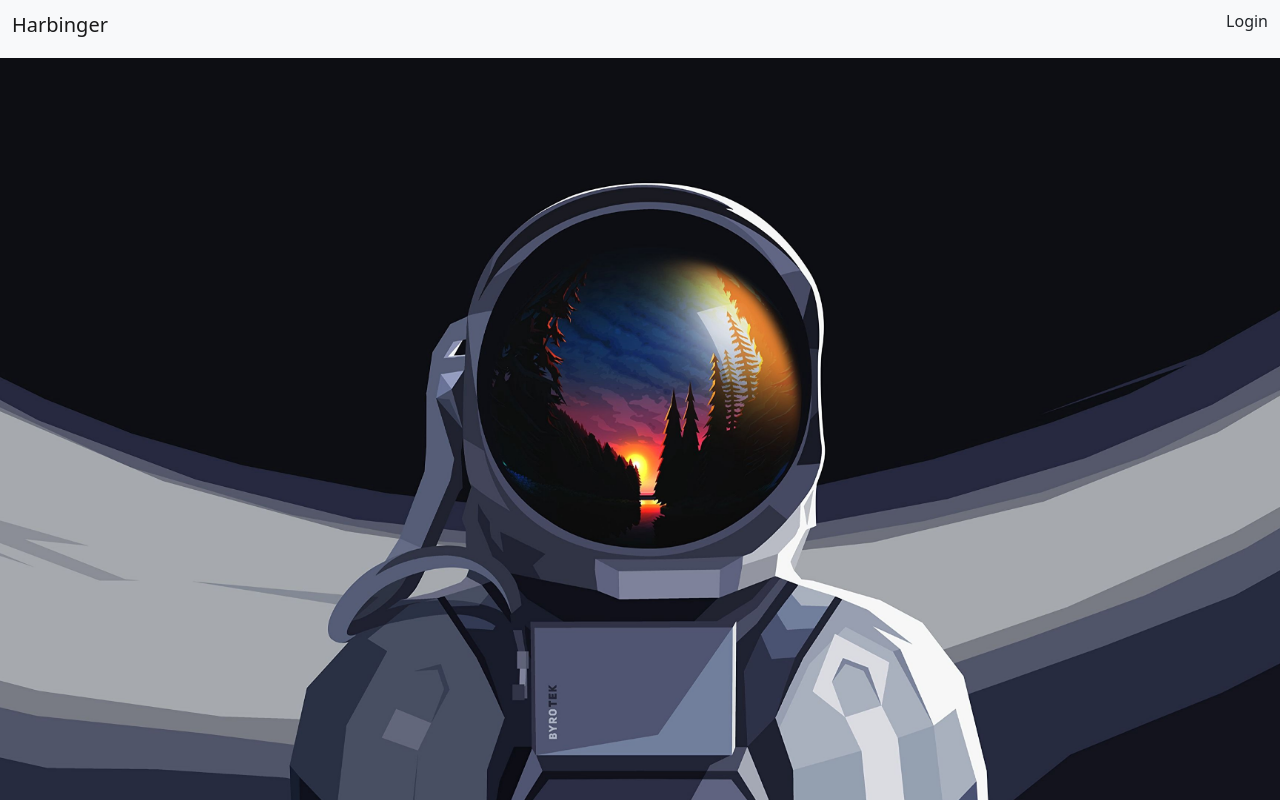
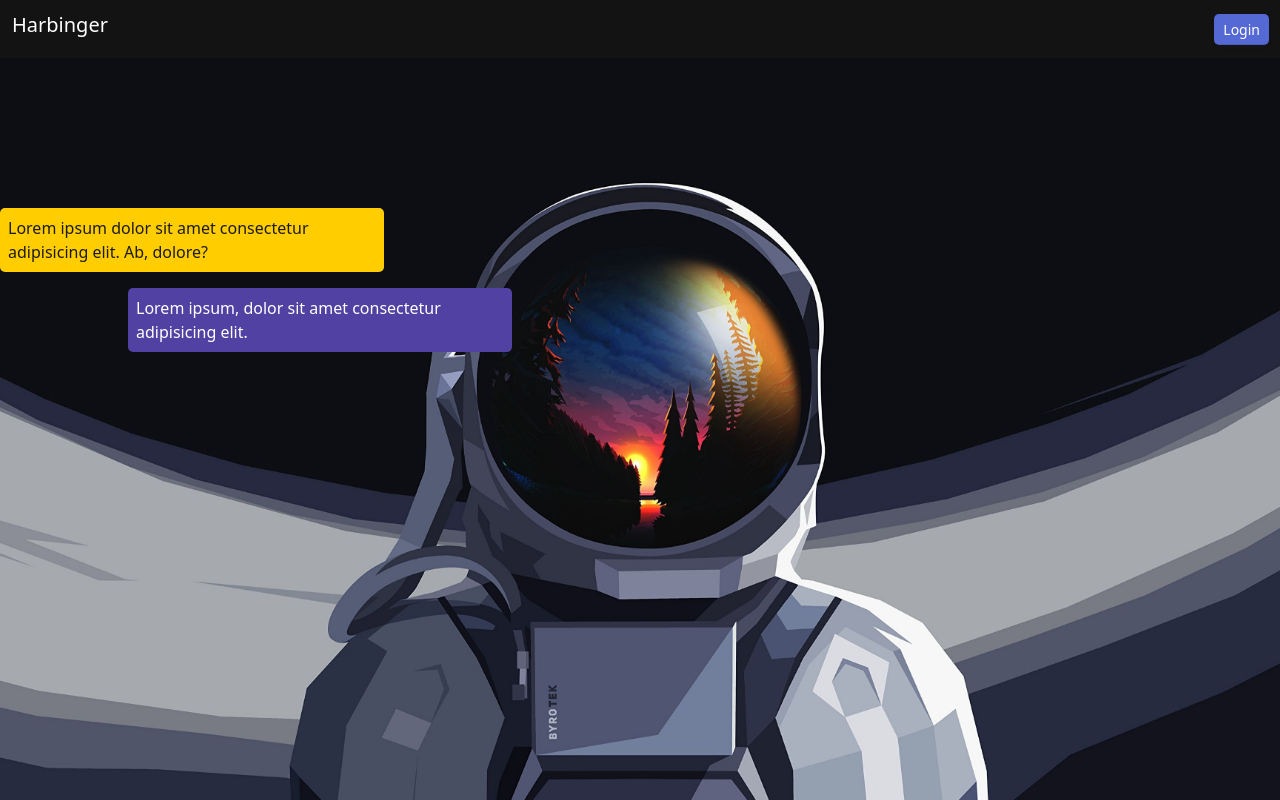
Before and after one commit to Sahal-P/harbinger, a React (Create React App) app in the folder frontend/: page / in a window 1280 px wide. Built offline with nearby package versions, Linux system fonts and the light colour scheme.

Commit message:
home page contend added and navbar color changed

```diff
--- a/frontend/src/components/HomeScreen/HomePage1.js
+++ b/frontend/src/components/HomeScreen/HomePage1.js
@@ -5,7 +5,21 @@ import homeBanner from '../../assets/homeBanner.jpeg'
 function HomePage1() {
   return (
     <div className='homeBanner1'>
-        <img src={homeBanner} alt="" />
+      <img src={homeBanner} alt="" />
+      <div className='contentHomePage'>
+        <div class="card" className='homePageContent1' >
+          <div class="card-body">
+            <p class="card-text p-2 homePageMessageContent1">Lorem ipsum dolor sit amet consectetur adipisicing elit. Ab, dolore?</p>
+          </div>
+        </div>
+      </div>
+      <div className='contentHomePage2'>
+        <div class="card" className='homePageContent2' >
+          <div class="card-body">
+            <p class="card-text p-2 homePageMessageContent2">Lorem ipsum, dolor sit amet consectetur adipisicing elit.</p>
+          </div>
+        </div>
+      </div>
     </div>
   )
 }
--- a/frontend/src/components/HomeScreen/HomeStyle.css
+++ b/frontend/src/components/HomeScreen/HomeStyle.css
@@ -5,3 +5,37 @@ img{
     object-fit: cover;
     z-index: -1;
 }
+
+
+.contentHomePage{
+    position: absolute;
+  top: 30%;
+  left: 15%;
+  transform: translate(-50%, -50%);
+}
+.contentHomePage2{
+    position: fixed;
+  top: 40%;
+  left: 25%;
+  transform: translate(-50%, -50%);
+}
+
+.homePageContent1{
+    background-color: #ffcd00;
+    width: 24rem;
+    border-radius: 5px;
+}
+.homePageContent2{
+    background-color: rgb(81 65 162);
+    width: 24rem;
+    border-radius: 5px;
+
+
+}
+
+.homePageMessageContent1{
+    color: rgb(28, 27, 27);
+}
+.homePageMessageContent2{
+    color: white;
+}
--- a/frontend/src/components/NavigationBar/Navbar.jsx
+++ b/frontend/src/components/NavigationBar/Navbar.jsx
@@ -7,10 +7,10 @@ function Navbar() {
   return (
     <div class="containe-fluid">
         <div >
-    <nav class="navbar navbar-expand-lg navbar-light bg-light">
+    <nav class="navbar navbar-expand-lg  navigationBar">
         <div class="container-fluid">
             <Link to={'/'}>
-            <h1 class="navbar-brand">
+            <h1 class="navbar-brand siteName">
               Harbinger
             </h1>
             </Link>
@@ -22,7 +22,7 @@ function Navbar() {
 
                 </div>
                 <div class="navbar-nav ms-auto">
-                   <p>Login</p>
+                   <button class="button-70" >Login</button>
                 </div>
             </div>
         </div>
--- a/frontend/src/components/NavigationBar/NavbarStyles.css
+++ b/frontend/src/components/NavigationBar/NavbarStyles.css
@@ -0,0 +1,28 @@
+
+/* CSS */
+.button-70 {
+
+    border: 0;
+    outline: 0;
+    cursor: pointer;
+    color: white;
+    background-color: rgb(84, 105, 212);
+    box-shadow: rgb(0 0 0 / 0%) 0px 0px 0px 0px, rgb(0 0 0 / 0%) 0px 0px 0px 0px, rgb(0 0 0 / 12%) 0px 1px 1px 0px, rgb(84 105 212) 0px 0px 0px 1px, rgb(0 0 0 / 0%) 0px 0px 0px 0px, rgb(0 0 0 / 0%) 0px 0px 0px 0px, rgb(60 66 87 / 8%) 0px 2px 5px 0px;
+    border-radius: 4px;
+    font-size: 14px;
+    font-weight: 500;
+    padding: 4px 8px;
+    display: inline-block;
+    min-height: 28px;
+    transition: background-color .24s,box-shadow .24s;
+
+
+
+
+}
+.navigationBar{
+    background-color: #131313;
+}
+.siteName{
+    color: white;
+}
```
